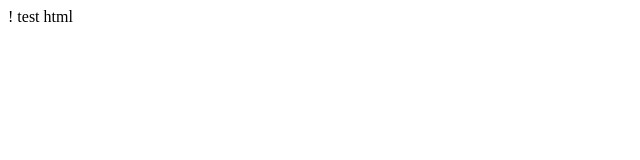
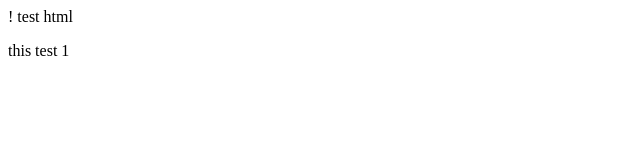
Before and after one commit to gautam2804/test, a plain HTML site: page index.html in a window 1280 px wide. Shown: the full height of the page, 0-640 px from the left. Drawn offline with Linux system fonts and the light colour scheme.

Commit message:
test branch

```diff
--- a/index.html
+++ b/index.html
@@ -1 +1,2 @@
 ! test html
+<P> this test 1</P>
```
